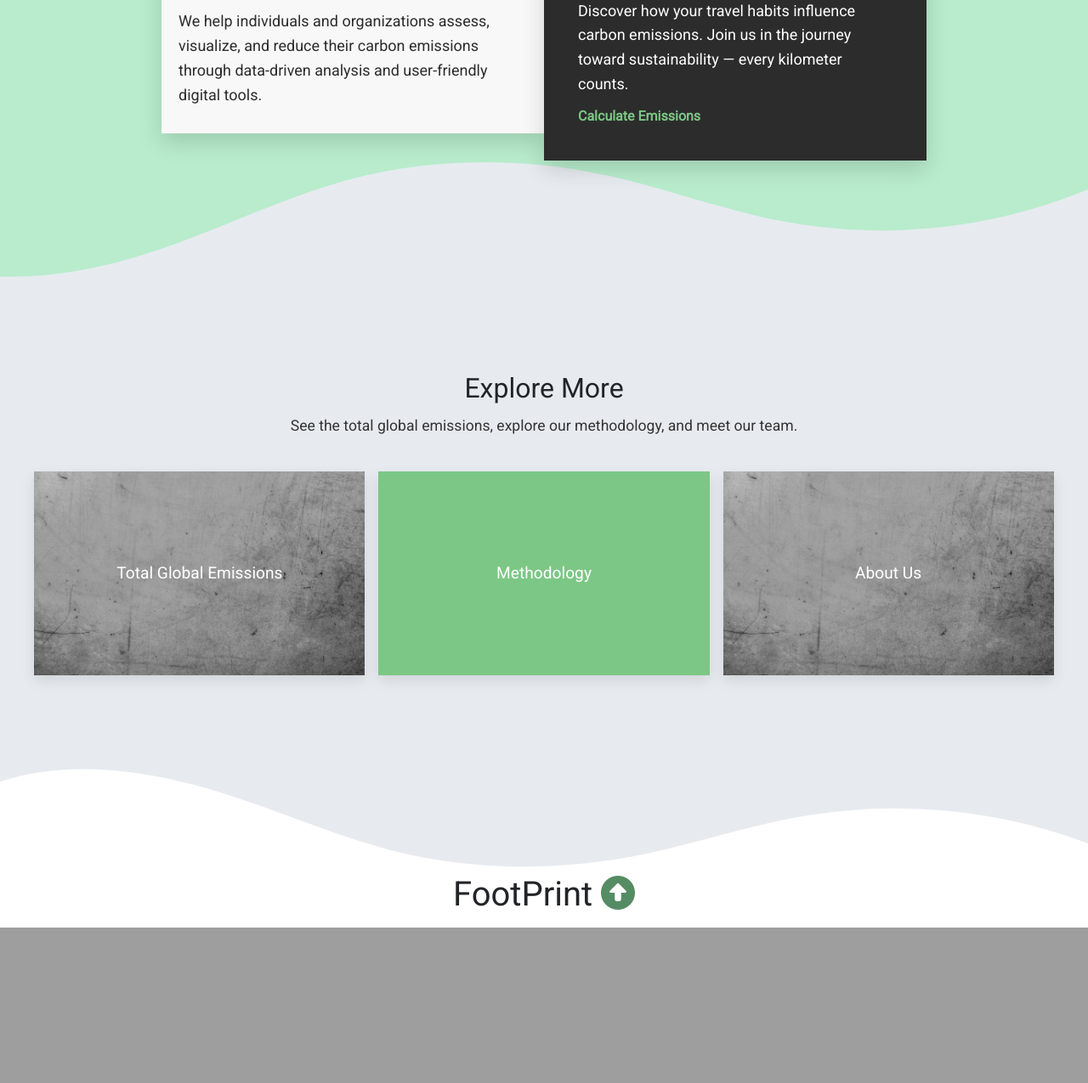
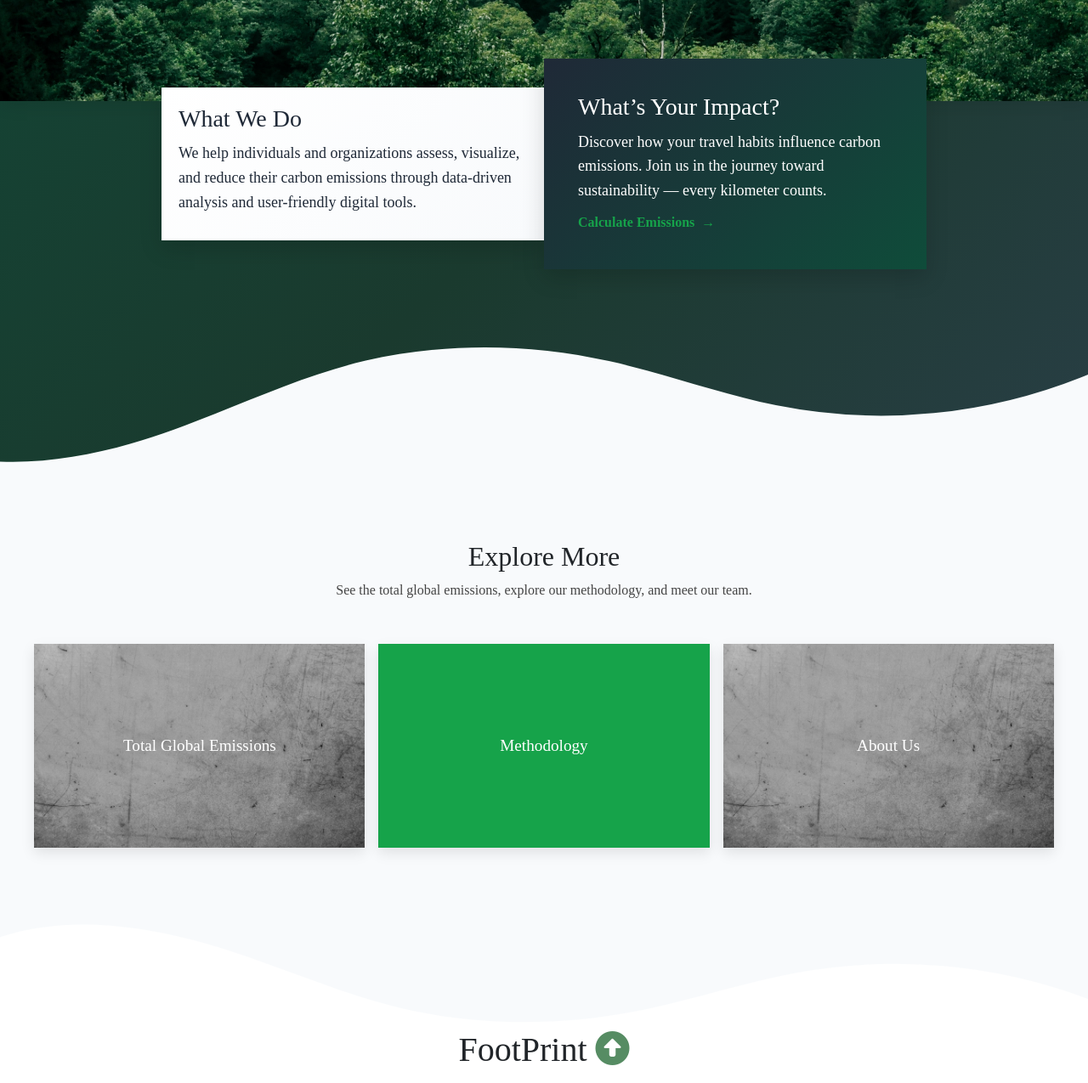
Before and after one commit to wboroy/carbon_app_2025, a Flask app: page / in a window 1280 px wide. Shown: the part 841-2116 px from the top of the page at 85% size. Before the commit the page ends 1933 px from the top, so only its background shows below. Run offline with Flask 2, Linux system fonts and the light colour scheme; some libraries are stand-ins or nearby versions.

Commit message:
endringer layout og home page

```diff
--- a/capp/static/home.css
+++ b/capp/static/home.css
@@ -1,25 +1,28 @@
 /* Body background to eliminate white scrollbar area */
 body {
-  margin: 0;
-  padding: 0;
-  background: linear-gradient(to bottom right, #b8eccc, #b8eccc);
+  margin-top: 0px;
+  background: linear-gradient(135deg, #0f4c3a 0%, #1a3a2e 50%, #334155 100%);
+}
+
+body.home-page {
+  margin-top: -16px;
 }
 
 /* Hoved bildet + Tittel */
 .section_header_home {
-  background: linear-gradient(to bottom right, #e6f4ea, #c5c8d9);
+  background: linear-gradient(to bottom right, #b9eccd, #8cd6aa);
   position: relative;
-  color: #fff;
-  min-height: 90vh;
+  color: #ffffff;
+  min-height: 120vh;
   display: flex;
   align-items: center;
   justify-content: center;
   overflow: hidden;
   width: 100%;
-  margin: 0;
+  margin: 0 !important;
   box-sizing: border-box;
   background-size: cover;
-  background-position: center;
+  background-position: center top;
   background-repeat: no-repeat;
 }
 
@@ -104,8 +127,8 @@ body {
 }
 
 .we_do_card {
-  background: #f8f8f8;
-  color: #2c2c2c;
+  background: linear-gradient(135deg, #ffffff 0%, #f8fafc 100%);
+  color: #1f2937;
   padding: 20px;
   border-radius: 0;
   max-width: 450px;
@@ -115,8 +138,8 @@ body {
 }
 
 .impact_card {
-  background: #2c2c2c;
-  color: #fff;
+  background: linear-gradient(135deg, #1f2937 0%, #0f4c3a 100%);
+  color: #ffffff;
   padding: 40px;
   border-radius: 0;
   max-width: 450px;
@@ -131,25 +154,39 @@ body {
 }
 
 .link_action {
-  color: #7cc785;
+  color: #16a34a;
   text-decoration: none;
   font-weight: 600;
-  border-bottom: 1px solid transparent;
-  transition: all 0.3s;
+  border-bottom: 2px solid transparent;
+  transition: all 0.3s ease;
+  display: inline-flex;
+  align-items: center;
+  gap: 0.5rem;
+}
+
+.link_action::after {
+  content: '→';
+  transition: transform 0.3s ease;
 }
 
 .link_action:hover {
-  border-color: #7cc785;
+  border-color: #16a34a;
+}
+
+.link_action:hover::after {
+  transform: translateX(4px);
 }
 
 .custom-shape-divider-top-1759939526 {
-    position: relative;
+  margin-top: 90px!important;
+  position: relative;
     bottom: 0;
     left: 0;
     width: 100%;
     overflow: hidden;
     line-height: 0;
     transform: rotate(180deg);
+    margin-top: -2px;
 }
 
 .custom-shape-divider-top-1759939526 svg {
@@ -161,20 +198,19 @@ body {
 }
 
 .custom-shape-divider-top-1759939526 .shape-fill {
-    fill: #e7ebf0;
+    fill: #f8fafc;
 }
 
 /* Explore more (tidligere developers section) */
 .section_developers {
-  background-color: #e7ebf0 !important;
+  background-color: #f8fafc !important;
   padding: 100px 20px;
   text-align: center;
-
 }
 
 .developers_intro {
   font-size: 1.1rem;
-  color: #333;
+  color: #1f2937;
   margin-bottom: 40px;
   text-align: center;
 }
@@ -222,15 +258,15 @@ body {
 
 /* Individuell box farge */
 .emissions_box {
-  background-color: #555555;
+  background-color: #334155;
 }
 
 .methodology_box {
-  background-color: #7cc785;
+  background-color: #16a34a;
 }
 
 .about_us_box {
-  background-color: #555555;
+  background-color: #334155;
 }
 .custom-shape-divider-bottom-1759941253 {
     position: relative;
@@ -240,7 +276,7 @@ body {
     overflow: hidden;
     line-height: 0;
     transform: rotate(180deg);
-    background-color: #e7ebf0;
+    background-color: #f8fafc;
 }
 
 .custom-shape-divider-bottom-1759941253 svg {
@@ -248,11 +284,11 @@ body {
     display: block;
     width: calc(100% + 1.3px);
     height: 127px;
-    background-color: #e7ebf0;
+    background-color: #f8fafc;
 }
 
 .custom-shape-divider-bottom-1759941253 .shape-fill {
-    fill: #FFFFFF;
+    fill: #ffffff;
 }
 
 /*  RESPONSIVE  */
--- a/capp/static/layout.css
+++ b/capp/static/layout.css
@@ -1,13 +1,13 @@
 /* Colors */
 /* Rainy theme 5 -Green Digitalization Course and Students Apps-:
-Navbar (background): #8bbbd9
-Navbar (a hover): #466fa6
-Navbar (logo): #568c63
-Navbar (a menu): #2a4359
+Navbar (background): #e2e8f0
+Navbar (a hover): #16a34a
+Navbar (logo): #0f4c3a
+Navbar (a menu): #0f4c3a
 */
 
 /* Google fonts Roboto  */
-@import url('https://fonts.googleapis.com/css2?family=Roboto:wght@100;400&display=swap');
+@import url('https://fonts.googleapis.com/css2?family=Roboto:wght@100;300;400;500;550;600;700&display=swap');
 
 /* CSS utilities */
 *{
@@ -18,13 +18,14 @@ Navbar (a menu): #2a4359
 
 /* Carbon App logo */
 .text-logo {
-  color: #006400;
+  color: #0f4c3a!important;
 }
 
 /* Font imports */
 
 body {
-  font-family: 'Roboto', sans-serif;
+  font-family: "Times New Roman", Times, serif !important;
+
   background: url('../static/icons/Forestphoto.png') center top / cover no-repeat,
               linear-gradient(to bottom right, #e6f4ea, #c5c8d9);
   line-height: 1.6;
@@ -42,7 +43,7 @@ ul {
   font-size: 400;
 }
 a {
-  color: #333;
+  color: #0f4c3a;
   text-decoration: none;
 }
 h1, h2 {
--- a/capp/templates/home.html
+++ b/capp/templates/home.html
@@ -16,7 +16,7 @@
 </div>
 
 <!-- Bildet + Hero section -->
-<section class="section_header_home" style="background: url('{{ url_for('static', filename='icons/Forestphoto.png') }}') center center / cover no-repeat;">
+<section class="section_header_home" style="background: url('{{ url_for('static', filename='icons/foggyforrest.jpg') }}') center center / cover no-repeat;">
   <div class="hero_overlay">
     <div class="container hero_content">
       <h1><span class="highlight">Foot</span>Print</h1>
--- a/capp/templates/layout.html
+++ b/capp/templates/layout.html
@@ -27,6 +27,7 @@
       <link rel="stylesheet" type="text/css" href="{{ url_for('static', filename='methodology.css') }}">
       <link rel="stylesheet" type="text/css" href="{{ url_for('static', filename='carbon_app.css') }}">
       <link rel="stylesheet" type="text/css" href="{{ url_for('static', filename='user.css') }}">
+      <link rel="stylesheet" type="text/css" href="{{ url_for('static', filename='about_us.css') }}">
 
       <!-- To activate media queries in devices -->
       <meta name="viewport" content="user-scalable=yes, width=device-width, initial-scale=1">
@@ -38,13 +39,16 @@
         {% endif %}
 
     </head>
-    <body>
-        <section class="section_carbon_app_navbar">
+
+{% set is_home = request.endpoint and (request.endpoint == 'home.home_home' or request.endpoint.startswith('home.')) %}
+    <body class="{% if is_home %}home-page{% endif %}">
+
+        <section class="section_carbon_app_navbar {% if is_home %}is-overlay{% endif %}">
           <div class="container">
             <div class="carbon_app_navbar">
               <h1 class="logo">
                 <a href="{{url_for('home.home_home')}}" class="logo-link">
-                  <span class="text-logo"><i class="fa-solid fa-bus"></i> </span>
+                  <span class="text-logo"><i class="fa-solid fa-earth-americas"></i> </span>
                 </a>
               </h1>
               <nav>
@@ -56,8 +60,11 @@
                     <li>
                         <a href="{{url_for('methodology.methodology_home')}}">Methodology</a>
                     </li>
+                      <li>
+                        <a href="{{url_for('carbon_app.carbon_app_home')}}">Carbon App</a>
+                    </li>
                     <li>
-                        <a href="{{url_for('carbon_app.carbon_app_home')}}">Carbon App</a>
+                        <a href="{{url_for('about_us.about_us_home')}}">About Us</a>
                     </li>
                     <li>
                         <a href="{{url_for('users.logout')}}">Logout</a>
@@ -70,14 +77,19 @@
                         <a href="{{url_for('methodology.methodology_home')}}">Methodology</a>
                     </li>
                     <li>
+                        <a href="{{url_for('carbon_app.carbon_app_home')}}">Carbon App</a>
+                    </li>
+                    <li>
+                      <a href="{{url_for('about_us.about_us_home')}}">About Us</a>
+                    </li>
+                    <li>
                       <a href="{{url_for('users.register')}}">Register</a>
                     </li>
                     <li>
                       <a href="{{url_for('users.login')}}">Login</a>
                     </li>
                     <li>
-                      <a href="{{url_for('carbon_app.carbon_app_home')}}">Carbon App</a>
-                    </li>
+
                     {% endif %}
                 </ul>
               </nav>
```
Also changed, not shown: other parts of capp/static/home.css (+35 -15 lines), other parts of capp/static/layout.css (+22 -5 lines).
